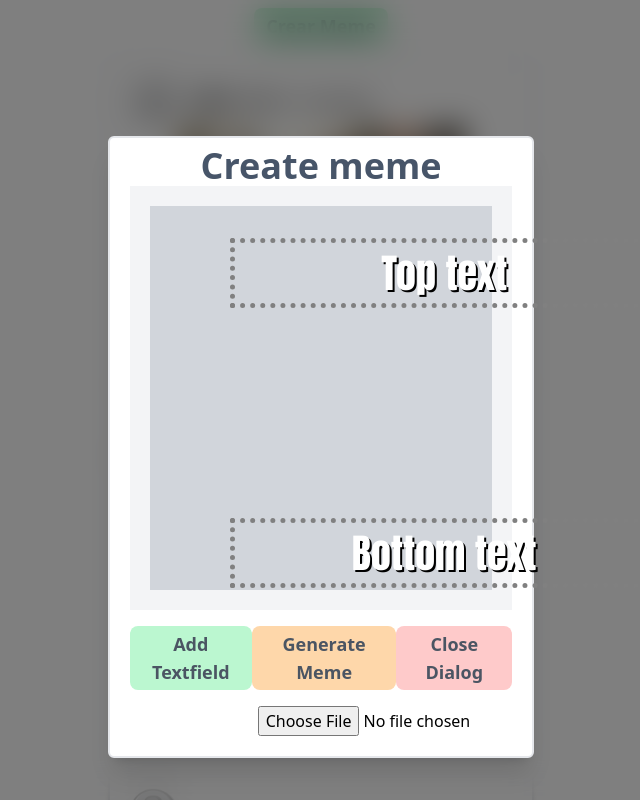
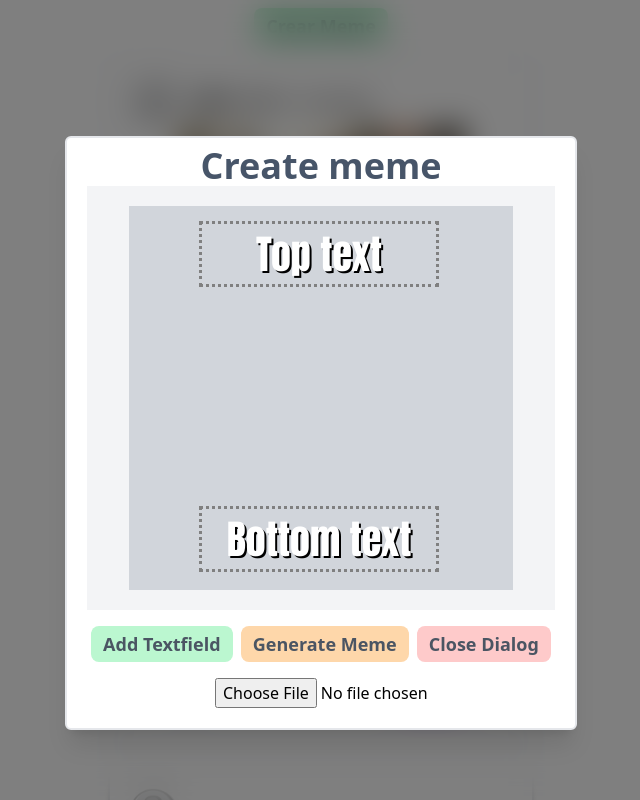
Before and after one commit to Ltizzi/Craiz, a Vue app in the folder web-client/: page / in a window 1280 px wide. Both pictures are taken after a click on the button "Crear Meme". Shown: the top 800 px of the page, without its empty margins (319-959 px from the left). Built offline with nearby package versions, Linux system fonts and the light colour scheme.

Commit message:
added some polish to the create meme modal

```diff
--- a/web-client/src/components/layout/CreateMeme.vue
+++ b/web-client/src/components/layout/CreateMeme.vue
@@ -12,23 +12,17 @@
     ></div> -->
     <!-- Dialog -->
     <dialog
-      class="fixed z-50 mt-32 flex w-1/3 flex-col rounded-md border-2 bg-white px-5 shadow-xl"
+      class="fixed z-50 mt-32 flex w-2/5 flex-col rounded-md border-2 bg-white px-5 shadow-xl"
     >
       <h1 class="mt-2 text-center text-4xl font-bold text-slate-600">
         Create meme
       </h1>
+
+      <form @submit.prevent="generateMeme">
+        <div class="flex h-auto bg-gray-100 p-5">
           <div
-        class="flex h-auto flex-col items-center justify-center bg-gray-100 p-5"
+            class="relative mx-auto flex h-auto w-auto flex-col items-center justify-center overflow-hidden"
           >
-        <img
-          :src="memeUrl"
-          v-if="memeUrl"
-          ref="memeImage"
-          class="object-cover"
-        />
-        <div class="h-96 w-full bg-gray-300" v-else></div>
-      </div>
-      <form @submit.prevent="generateMeme">
             <input
               type="text"
               class="draggable"
@@ -38,7 +32,7 @@
 
             <input
               type="text"
-          class="draggable"
+              class="draggable mx-auto"
               :style="{
                 top: bottomTextTop + 'px',
                 left: bottomTextLeft + 'px',
@@ -49,6 +43,7 @@
             <input
               type="text"
               class="draggable"
+              @keydown.delete="deleteTextField(textField.id)"
               v-for="textField in textFields"
               :key="textField.id"
               :style="{
@@ -57,6 +52,16 @@
               }"
               :placeholder="textField.text"
             />
+            <img
+              :src="memeUrl"
+              v-if="memeUrl"
+              ref="memeImage"
+              class="h-96 max-h-fit w-96 object-contain"
+            />
+            <div class="h-96 w-96 bg-gray-300" v-else></div>
+          </div>
+        </div>
+
         <div class="my-4 flex flex-row justify-around">
           <BaseButton :class="btnClasses.green" @click.prevent="addTextField"
             >Add Textfield</BaseButton
@@ -105,10 +110,10 @@
   // const textFields = reactive([]);
   const textFields = ref<TextField[]>([]);
   const textFieldsCount = ref(0);
-  const topTextTop = ref(100);
-  const topTextLeft = ref(120);
-  const bottomTextTop = ref(380);
-  const bottomTextLeft = ref(120);
+  const topTextTop = ref(15);
+  const topTextLeft = ref(70);
+  const bottomTextTop = ref(300);
+  const bottomTextLeft = ref(70);
 
   onMounted(() => {
     makeTextFieldsDraggable();
@@ -133,7 +138,7 @@
     const txtField: TextField = {
       id: textFieldsCount.value,
       top: 220,
-      left: 120,
+      left: 195,
       text: "Placeholder",
     };
     textFields.value.push(txtField);
@@ -142,6 +147,11 @@
       makeTextFieldsDraggable();
     });
   }
+
+  function deleteTextField(id: number) {
+    textFields.value = textFields.value.filter((field) => field.id != id);
+  }
+
   async function generateMeme() {
     const fields = textFields.value.map((field: any) => {
       // const element = ref(["textField" + field.id]);
@@ -200,8 +210,9 @@
     text-shadow: 2px 2px black;
     cursor: move;
     user-select: none;
-    border: 5px dotted gray;
+    border: 3px dotted gray;
     background: transparent;
+    width: 15rem;
   }
 
   .draggable:focus {
```
Lines whose indentation alone changed are shown as unchanged.
